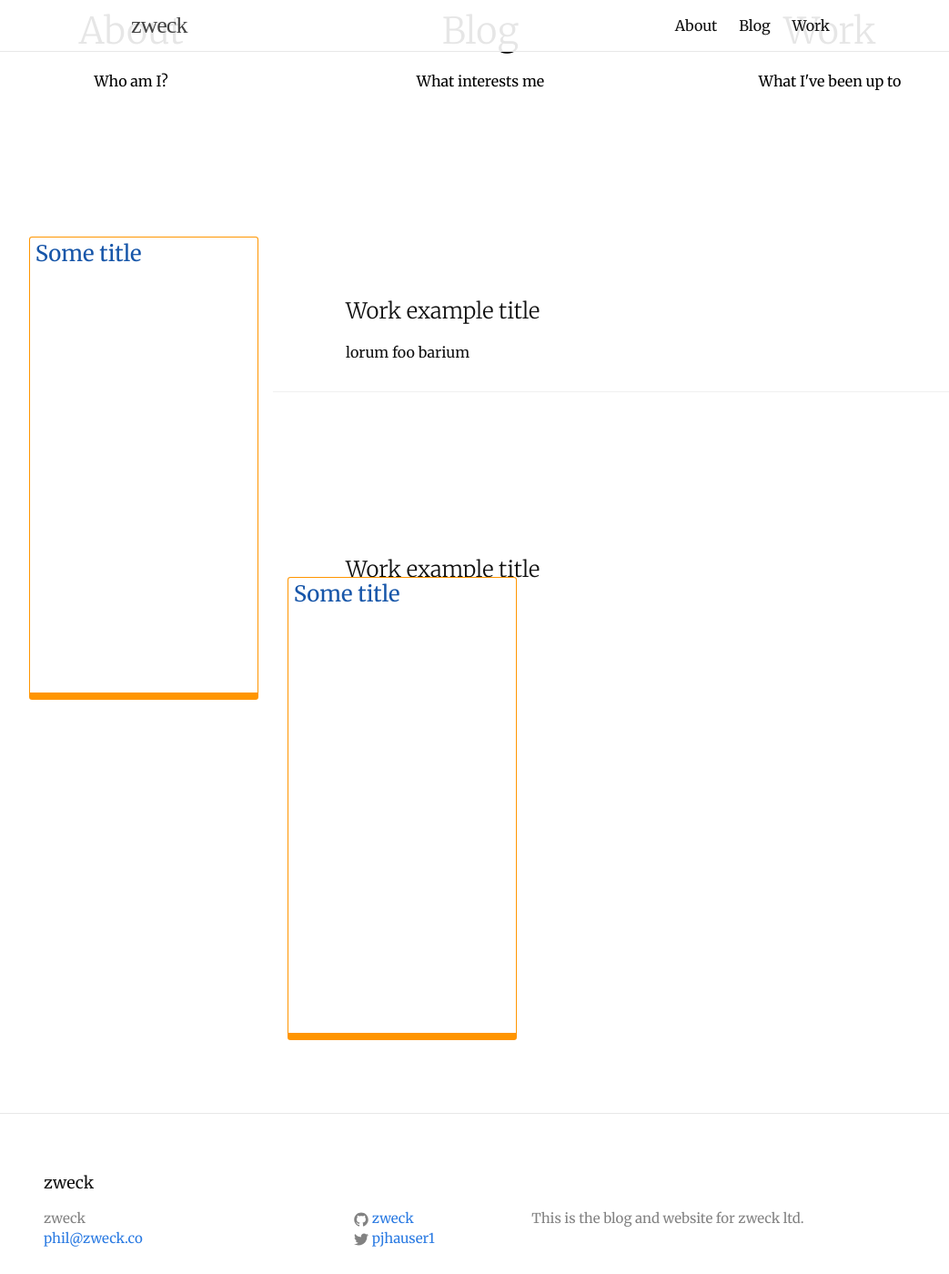
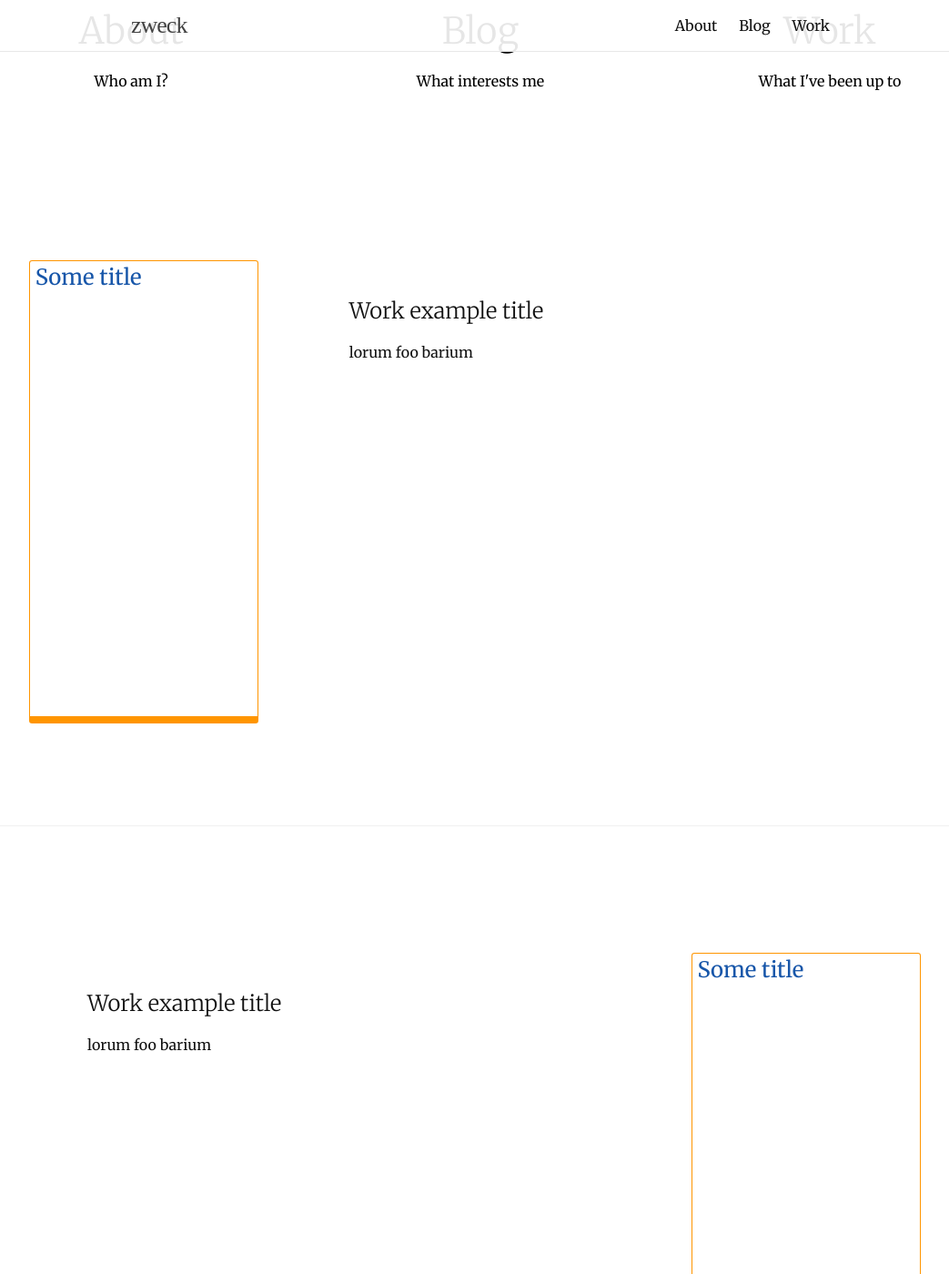
Before and after one commit to zweck/zweck.github.io, a Jekyll site: the page built from index.html, in a window 1280 px wide and 1400 px high, scrolled down 963 px. Shown: the whole window at 91% size, without its empty margins (112-1155 px from the left). Built offline with Jekyll 4.4.1, drawn with Linux system fonts in a browser that asks for light colours; some web fonts are replaced.

Commit message:
remove float on home

```diff
--- a/_sass/_home.scss
+++ b/_sass/_home.scss
@@ -19,6 +19,10 @@
 
 		@media screen and (min-width: 585px) {
 			text-align: left;
+		}
+
+		.portfolio-item{
+			float: none;
 		}
 
 		.item-description{
```
